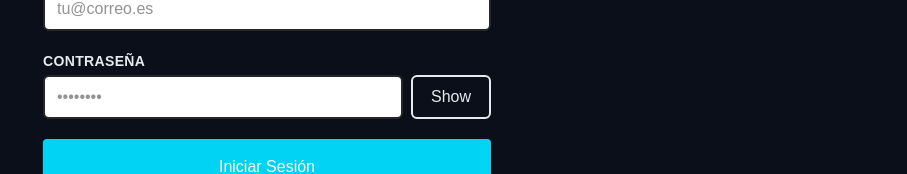
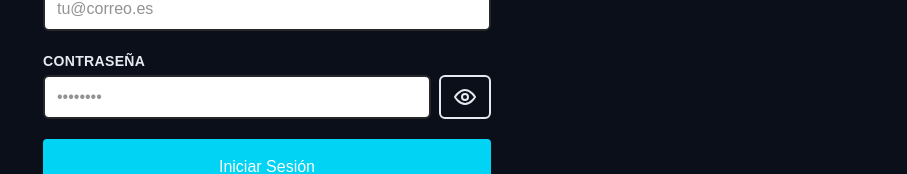
Before and after one commit to Hadi2022/ft_transcendence, a React (Vite) app in the folder frontend/: page /login in a window 1280 px wide. Shown: the part 351-525 px from the top of the page, without its empty margins (373-1280 px from the left). Built offline with nearby package versions, Linux system fonts and the light colour scheme.

Commit message:
feat: replace password visibility text with eye icons

```diff
--- a/frontend/src/pages/auth/components/InputComponent.tsx
+++ b/frontend/src/pages/auth/components/InputComponent.tsx
@@ -38,12 +38,19 @@ export default function InputComponent(
                         onClick={() => setIsPasswordVisible(visible => !visible)}
                         aria-label={`${isPasswordVisible ? "Hide" : "Show"} ${label}`}
                         aria-controls={id}
-                        className="w-20 shrink-0 rounded-md border-2 px-3 py-2
+                        className="shrink-0 rounded-md border-2 px-3 py-2
                                    focus-visible:outline-2
                                    focus-visible:outline-offset-2
                                    focus-visible:outline-blue-400"
                     >
-                        {isPasswordVisible ? "Hide" : "Show"}
+                        <svg viewBox="0 0 24 24" width="24" height="24"
+                            fill="none" stroke="currentColor" strokeWidth="2"
+                            strokeLinecap="round" strokeLinejoin="round"
+                            aria-hidden="true" focusable="false">
+                            <path d="M2 12s4-7 10-7 10 7 10 7-4 7-10 7S2 12 2 12Z" />
+                            <circle cx="12" cy="12" r="3" />
+                            {isPasswordVisible && <path d="m3 3 18 18" />}
+                        </svg>
                     </button>
                 )}
             </div>
```
